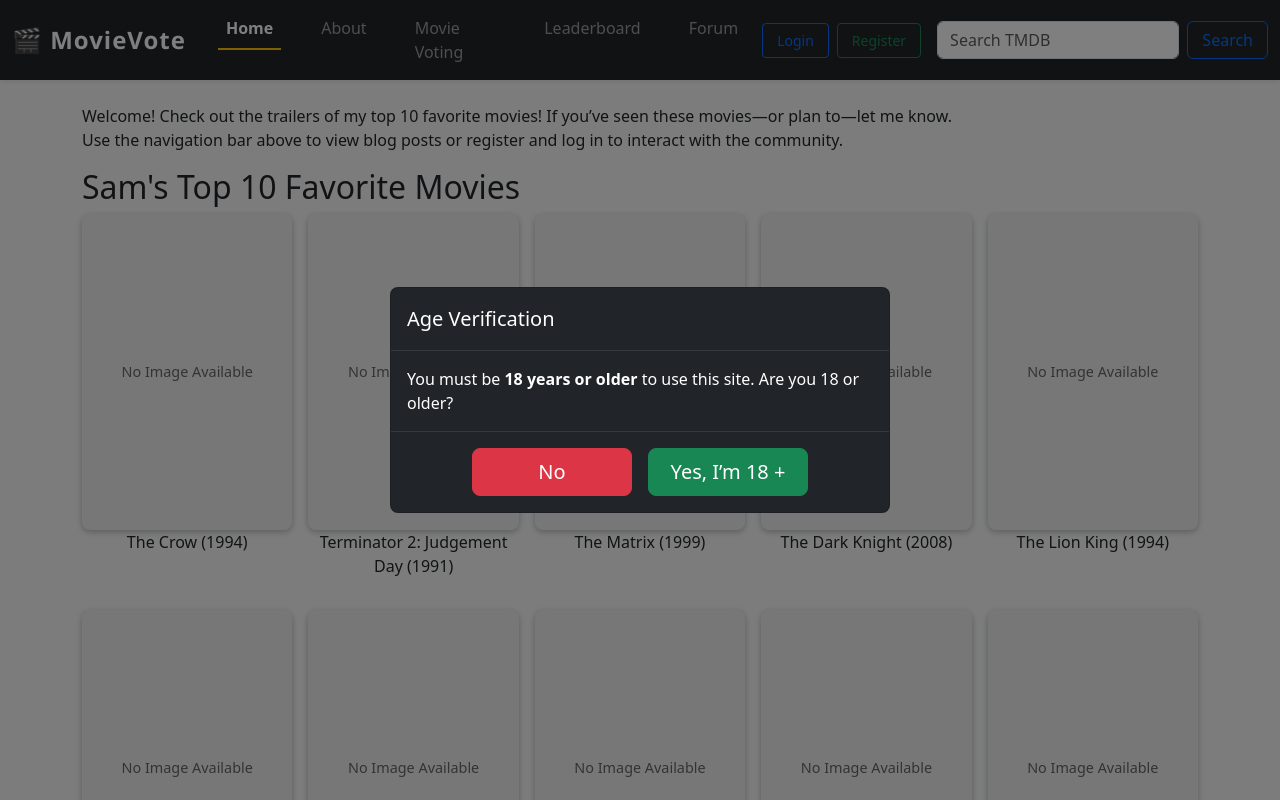
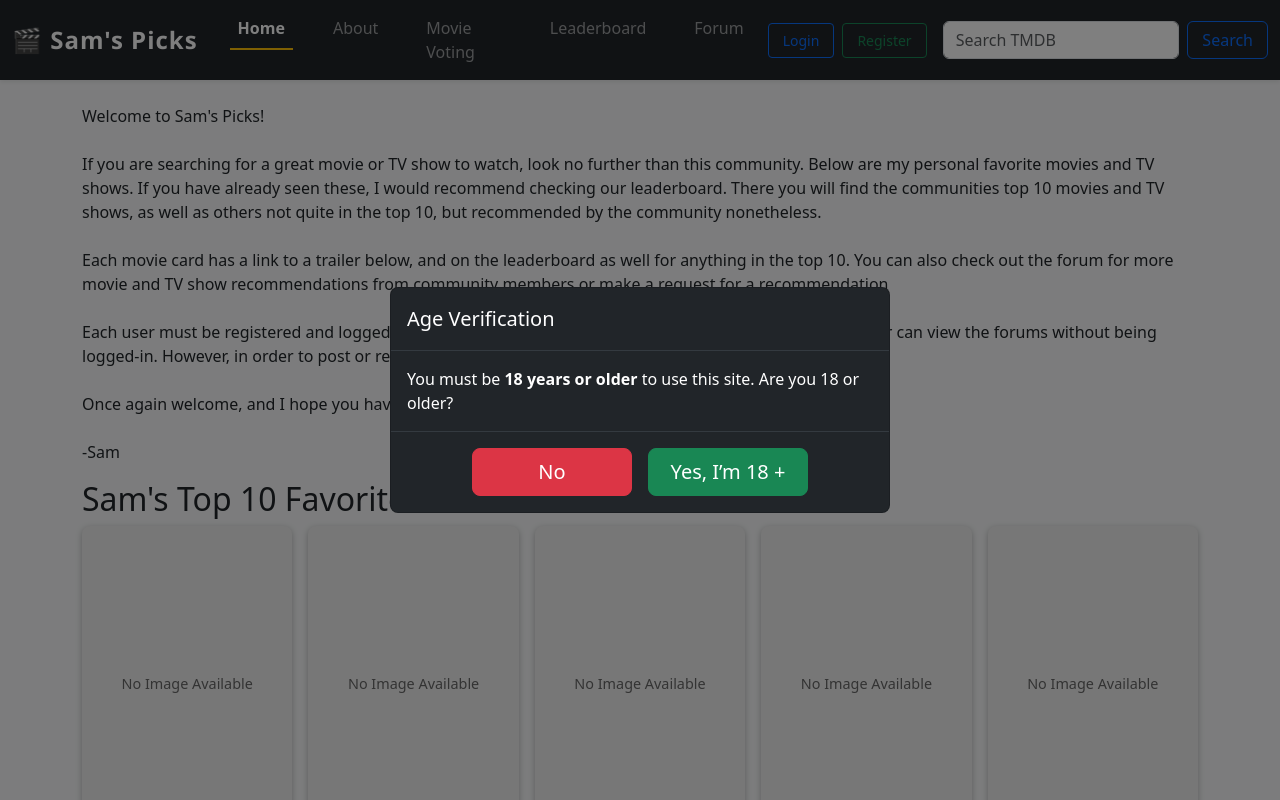
Before and after one commit to JSaumat/finalprojectJoseSaumat, a Django app: page / in a window 1280 px wide. Run offline with Django 5.2, Linux system fonts and the light colour scheme; data that the repository does not hold is empty.

Commit message:
Made modifications to the messages present on the site. Changed the name of the site from MovieVote to Sam's Picks.

```diff
--- a/movies/templates/admin/base_site.html
+++ b/movies/templates/admin/base_site.html
@@ -3,13 +3,13 @@
 {% load i18n %}
 
 <!-- Admin page layout -->
-{% block title %}MovieVote Admin{% endblock %}
+{% block title %}Sam's Picks Admin{% endblock %}
 
 {% block branding %}
 
   <div id="site-name">
 
-    <a href="{% url 'admin:index' %}">🎬 MovieVote Admin</a>
+    <a href="{% url 'admin:index' %}">🎬 Sam's Picks Admin</a>
 
   </div>
 
--- a/movies/templates/movies/base.html
+++ b/movies/templates/movies/base.html
@@ -31,7 +31,7 @@
     <!-- Logo / Brand -->
     <a class="navbar-brand fw-bold fs-4" href="{% url 'movies:index' %}">
 
-      🎬 MovieVote
+      🎬 Sam's Picks
 
     </a>
 
--- a/movies/templates/movies/index.html
+++ b/movies/templates/movies/index.html
@@ -1,13 +1,24 @@
 {% extends "movies/base.html" %}
 
-{% block title %}Sam's Movie Blog : Home{% endblock %}
+{% block title %}Sam's Picks: Home{% endblock %}
 
 {% block content %}
 <p>
-  Welcome! Check out the trailers of my top&nbsp;10 favorite movies!
-  If you’ve seen these movies—or plan to—let me know.<br>
-  Use the navigation bar above to view blog posts or register and log in to
-  interact with the community.
+  Welcome to Sam's Picks!<br><br>
+
+    If you are searching for a great movie or TV show to watch, look no further than this community. Below are my personal favorite movies and TV shows.
+    If you have already seen these, I would recommend checking our leaderboard. There you will find the communities top 10 movies and TV shows, as well as others
+    not quite in the top 10, but recommended by the community nonetheless.<br><br>
+
+    Each movie card has a link to a trailer below, and on the leaderboard as well for anything in the top 10. You can also check out the forum for more movie and
+    TV show recommendations from community members or make a request for a recommendation<br><br>
+
+    Each user must be registered and logged-in to vote or add a movie or TV show to the voting page. Each user can view the forums without being logged-in. However,
+    in order to post or reply, you must be registered and logged in as well.<br><br>
+
+    Once again welcome, and I hope you have a great time!<br><br>
+
+    -Sam
 </p>
 
 <div class="center-title">
--- a/movies/templates/movies/movie_voting.html
+++ b/movies/templates/movies/movie_voting.html
@@ -2,7 +2,7 @@
 {% block title %}Movie Voting{% endblock %}
 
 {% block content %}
-<h1 class="mb-4 text-center">🎬 Movie Gallery</h1>
+<h1 class="mb-4 text-center">🎬 Community Voting</h1>
 
 {% if movies %}
 <div class="row row-cols-1 row-cols-sm-2 row-cols-md-3 row-cols-lg-4 g-4">
```
Also changed, not shown: movies/templates/movies/about.html (+6 -4 lines).
